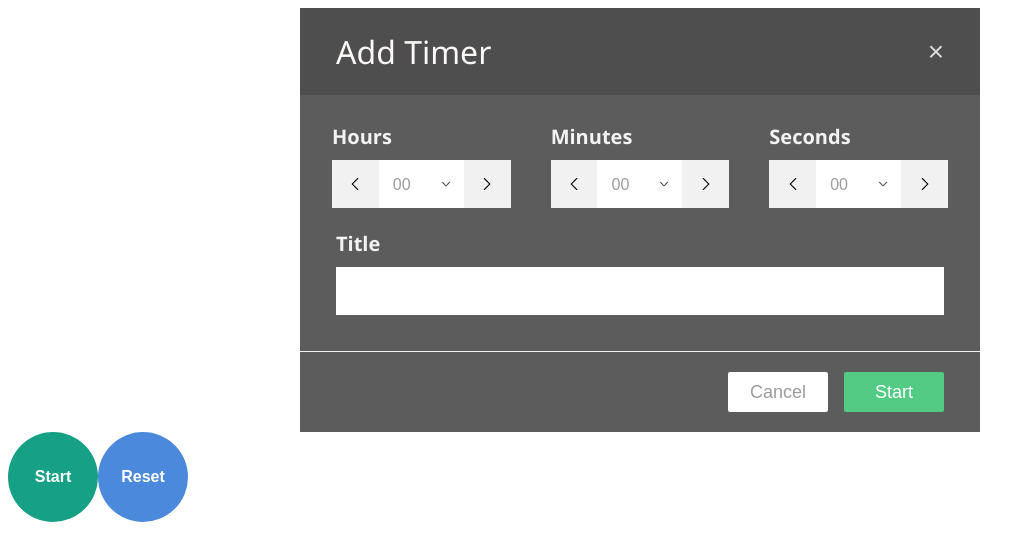
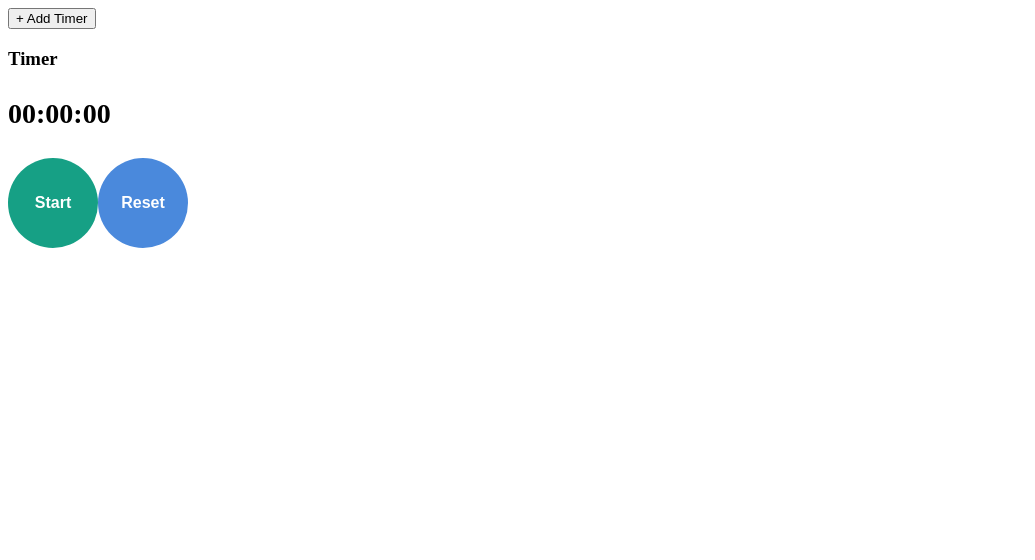
Before and after one commit to MartaPipan/timer-app, a React (Vite) app: page / in a window 1280 px wide. Both pictures are taken after a click on the button "Start". Shown: the top 560 px of the page, without its empty margins (0-1035 px from the left). Built offline with nearby package versions, Linux system fonts and the light colour scheme.

Commit message:
add logic to App

```diff
--- a/src/App.jsx
+++ b/src/App.jsx
@@ -1,25 +1,51 @@
+import { useState } from 'react';
 import { CircleButton } from './components/CircleButton/CircleButton.jsx';
 import { TimerForm } from './components/TimerForm/TimerForm.jsx';
 
 function App() {
+  const [isFormOpen, setIsFormOpen] = useState(true);
+  const [timers, setTimers] = useState([]);
+
   const handleAddTimer = (timerData) => {
-    console.log('Створено таймер:', timerData);
+    const newTimer = {
+      id: Date.now(),
+      ...timerData,
+    };
+
+    setTimers((prevTimers) => [...prevTimers, newTimer]);
+    setIsFormOpen(false);
   };
 
   const handleCancel = () => {
-    console.log('Скасовано');
+    setIsFormOpen(false);
   };
 
   return (
-    <div>
-      <TimerForm
-        onAddTimer={handleAddTimer}
-        onCancel={handleCancel}
-      />
+    <div className="app">
+      {!isFormOpen && (
+        <button type="button" onClick={() => setIsFormOpen(true)}>
+          + Add Timer
+        </button>
+      )}
 
-      <div>
-        <CircleButton functionalText="Start" onClick={() => alert('Start')} />
-        <CircleButton functionalText="Reset" color="blue" onClick={() => alert('Reset')} />
+      {isFormOpen && (
+        <TimerForm
+          onAddTimer={handleAddTimer}
+          onCancel={handleCancel}
+        />
+      )}
+
+      <div className="timers-list">
+        {timers.map((timer) => (
+          <div key={timer.id}>
+            <h3>{timer.title || 'Timer'}</h3>
+            <p style={{ fontSize: '28px', fontWeight: 'bold' }}>
+              {timer.hours}:{timer.minutes}:{timer.seconds}
+            </p>
+            <CircleButton functionalText="Start" onClick={() => console.log('Старт таймера', timer.id)} />
+            <CircleButton functionalText="Reset" color="blue" onClick={() => console.log('Скидання', timer.id)} />
+          </div>
+        ))}
       </div>
     </div>
   );
```
